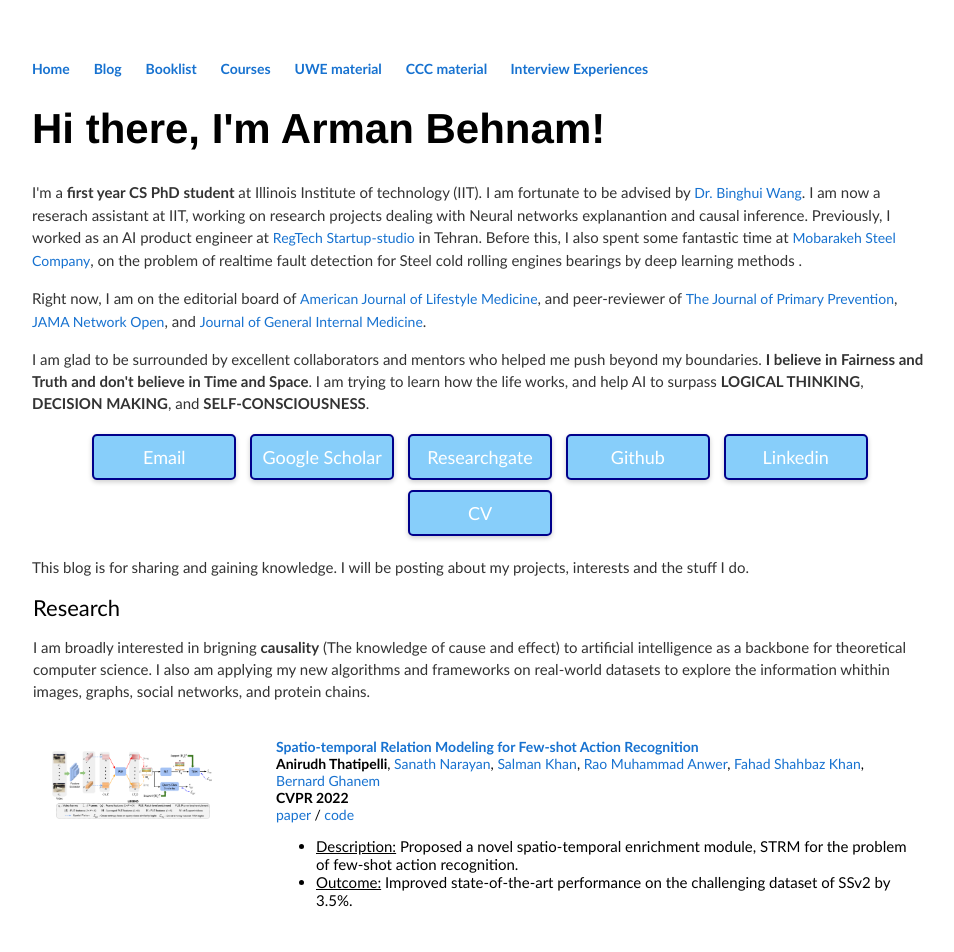
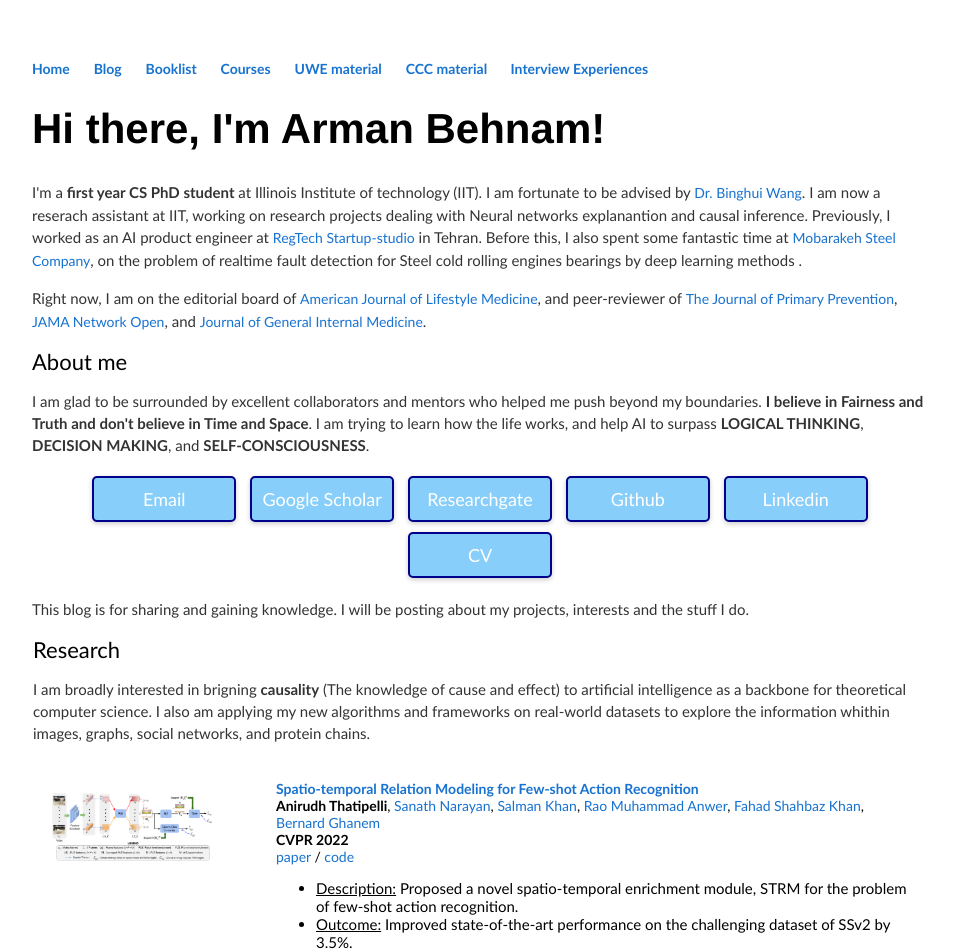
Before and after one commit to ArmanBehnam/ArmanBehnam.github.io, a Jekyll site: the page built from index.html, in a window 1280 px wide. Shown: the top 952 px of the page, without its empty margins (160-1114 px from the left). Built offline with Jekyll 4.4.1, drawn with Linux system fonts in a browser that asks for light colours.

Commit message:
Update index.html

```diff
--- a/index.html
+++ b/index.html
@@ -62,7 +62,8 @@ title: Arman Behnam's website
 	<p>Right now, I am on the editorial board of <a href = "https://journals.sagepub.com/editorial-board/AJL">American Journal of Lifestyle Medicine</a>,
 	and peer-reviewer of <a href = "https://www.springer.com/journal/10935/"/>The Journal of Primary Prevention</a>, <a href = "https://jamanetwork.com/journals/jamanetworkopen"/>JAMA Network Open</a>, and <a href = "https://www.springer.com/journal/11606/"/>Journal of General Internal Medicine</a>.</p>
 
-        <p>I am glad to be surrounded by excellent collaborators and mentors who helped me push beyond my boundaries. <b>I believe in Fairness and Truth and don't believe in Time and Space</b>. I am trying to learn how the life works, and help AI to surpass <b>LOGICAL THINKING</b>, <b>DECISION MAKING</b>, and <b>SELF-CONSCIOUSNESS</b>.</p>
+        <heading>About me</heading>
+	<p>I am glad to be surrounded by excellent collaborators and mentors who helped me push beyond my boundaries. <b>I believe in Fairness and Truth and don't believe in Time and Space</b>. I am trying to learn how the life works, and help AI to surpass <b>LOGICAL THINKING</b>, <b>DECISION MAKING</b>, and <b>SELF-CONSCIOUSNESS</b>.</p>
 
 	<p style="text-align:center">
     <a href="mailto:abehnam@hawk.iit.edu" class="button">Email</a>
```
